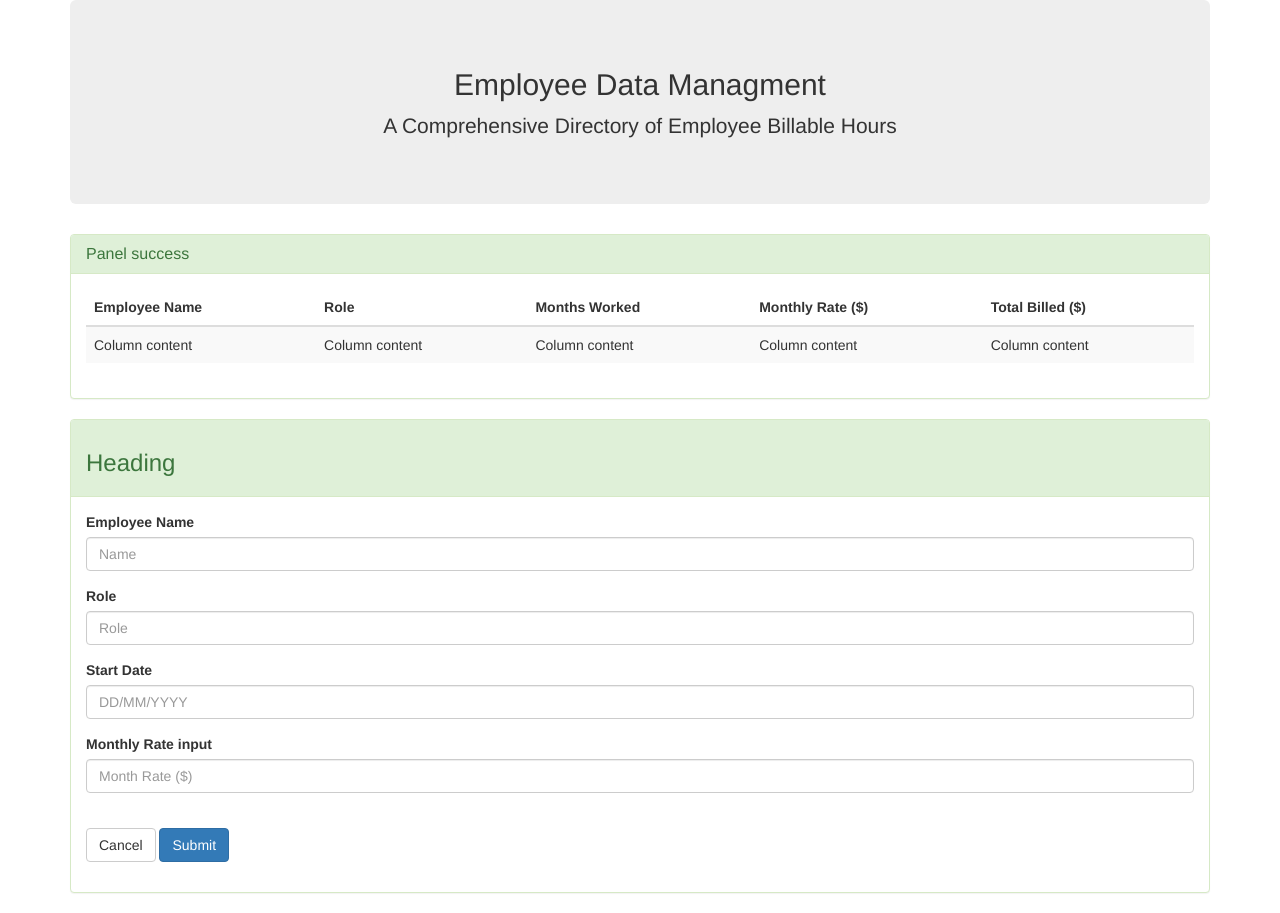
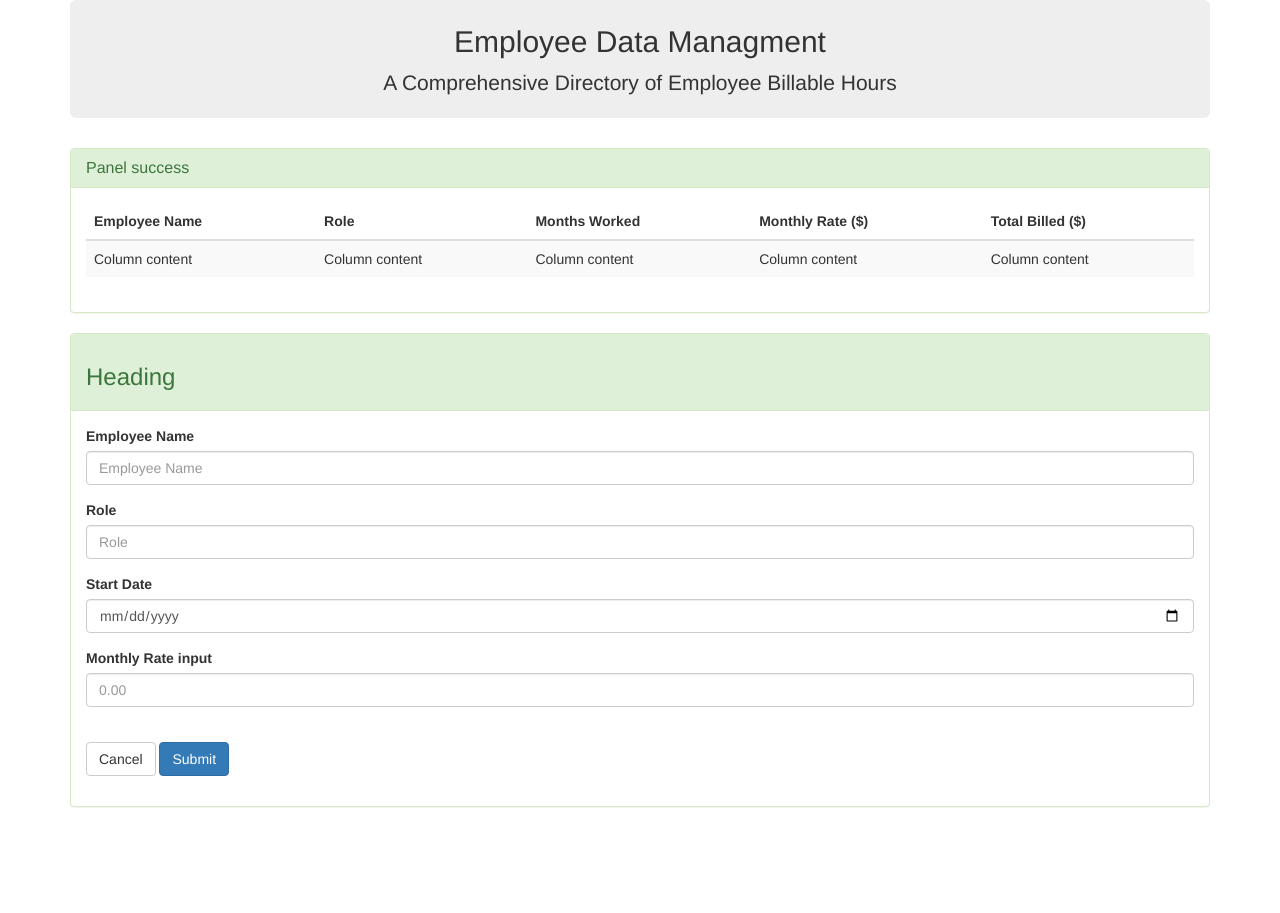
Before and after one commit to bl4ck01/EmployeeDataManagement, a plain HTML site: page index.html in a window 1280 px wide. After the commit the page ends 827 px from the top, so only its background shows below. Drawn offline with nearby package versions, Linux system fonts and the light colour scheme.

Commit message:
new stuff

```diff
--- a/index.html
+++ b/index.html
@@ -5,6 +5,7 @@
         <title>JAC Employee Data Stuff</title>
         <link rel="stylesheet" href="https://maxcdn.bootstrapcdn.com/bootstrap/3.3.7/css/bootstrap.min.css" integrity="sha384-BVYiiSIFeK1dGmJRAkycuHAHRg32OmUcww7on3RYdg4Va+PmSTsz/K68vbdEjh4u" crossorigin="anonymous">
         <script src="https://ajax.googleapis.com/ajax/libs/jquery/3.2.1/jquery.min.js"></script>
+        <link rel='stylesheet' href='style.css'>
     </head>
     <body>
         <div class='container'>
@@ -46,7 +47,7 @@
                 <div class='panel-body'>
                     <div class="form-group">
                         <label class="control-label" for="employeeName">Employee Name</label>
-                        <input class="form-control" id="employeeName" type="text" placeholder="Name" value="">
+                        <input class="form-control" id="employeeName" type="text" placeholder="Employee Name" value="">
                     </div>
 
                     <div class="form-group">
@@ -56,12 +57,12 @@
 
                     <div class="form-group">
                         <label class="control-label" for="startDate">Start Date</label>
-                        <input class="form-control" id="startDate" type="text" placeholder="DD/MM/YYYY" value="">
+                        <input class="form-control" id="startDate" type="date">
                     </div>
 
                     <div class="form-group">
                         <label class="control-label" for="monthlyRate">Monthly Rate input</label>
-                        <input class="form-control" id="monthlyRate" type="text" placeholder="Month Rate ($)" value="">
+                        <input class="form-control" id="monthlyRate" type="number" placeholder="0.00" value="">
                     </div>
                     <div class="form-group">
                         <br>
@@ -73,5 +74,6 @@
                 </div>
             </div>
         </div>
+        <script src="https://www.gstatic.com/firebasejs/4.1.3/firebase.js"></script>
     </body>
 </html>
--- /dev/null
+++ b/style.css
@@ -0,0 +1,3 @@
+.jumbotron {
+    padding: 5px;
+}
```
